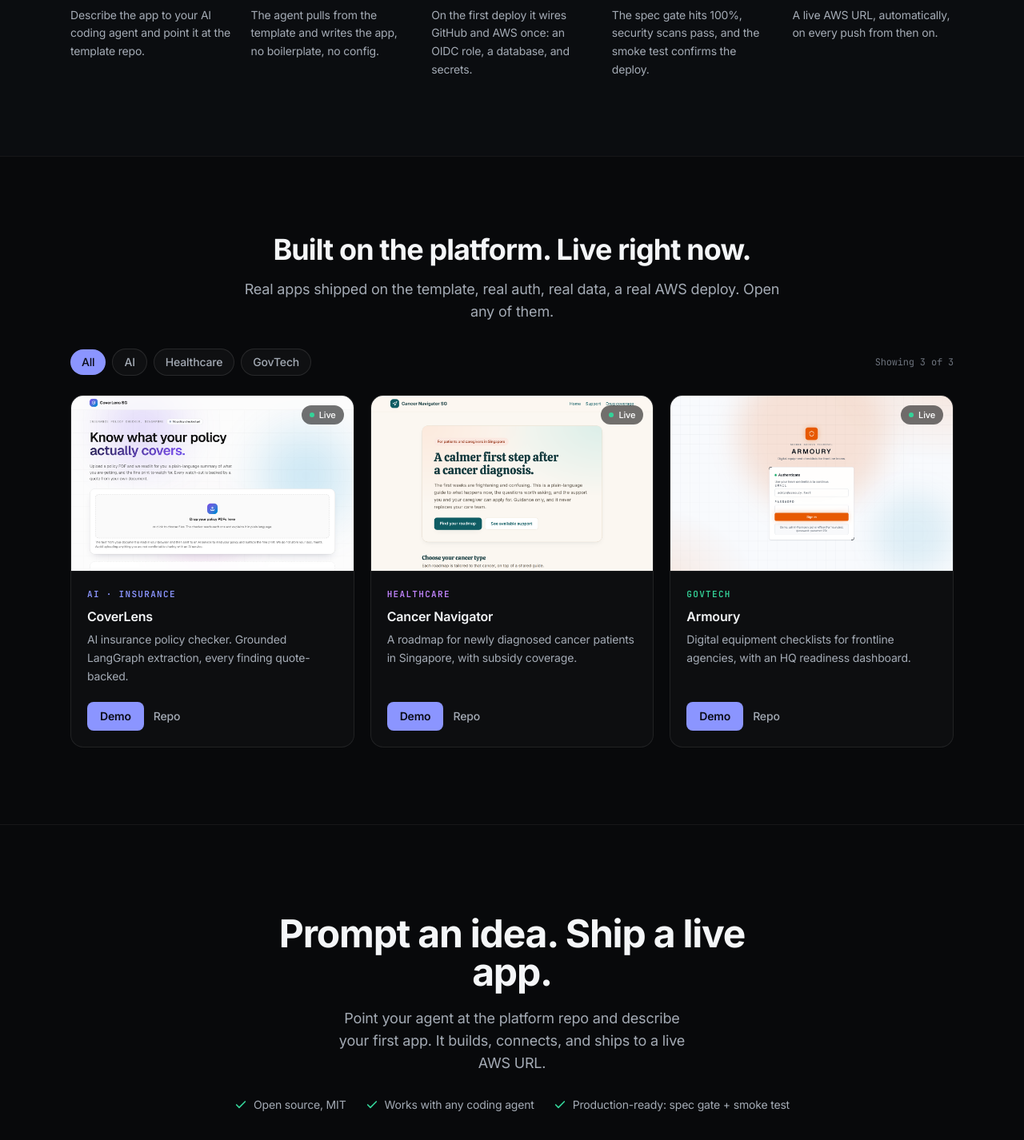
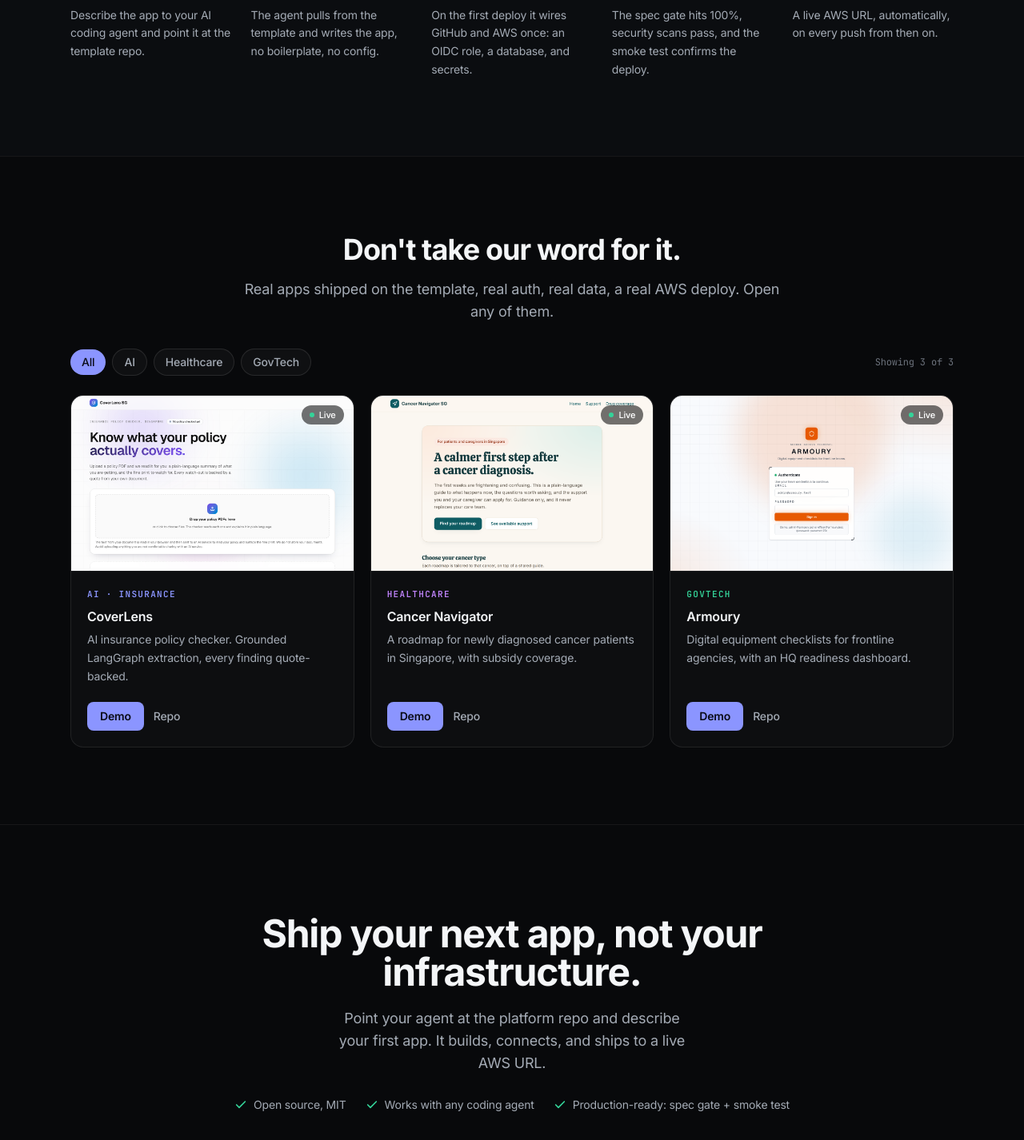
Before and after one commit to elleskay/platform-site, a Next.js app: page /platform-site/ in a window 1280 px wide. Shown: the part 2973-4399 px from the top of the page at 80% size. Built offline with nearby package versions, Linux system fonts and the light colour scheme.

Commit message:
Stronger headlines: Showcase and CTA

```diff
--- a/app/components/Gallery.tsx
+++ b/app/components/Gallery.tsx
@@ -22,7 +22,7 @@
     <section id="apps" className="border-t border-white/[0.06]">
       <div className="mx-auto max-w-6xl px-6 py-24">
         <div className="mx-auto max-w-2xl text-center">
-          <h2 className="text-3xl font-bold tracking-tight sm:text-4xl">Built on the platform. Live right now.</h2>
+          <h2 className="text-3xl font-bold tracking-tight sm:text-4xl">Don&apos;t take our word for it.</h2>
           <p className="mt-4 text-lg text-[var(--color-muted)]">Real apps shipped on the template, real auth, real data, a real AWS deploy. Open any of them.</p>
         </div>
 
--- a/app/page.tsx
+++ b/app/page.tsx
@@ -246,7 +246,7 @@
       <div className="relative mx-auto max-w-6xl overflow-hidden px-6 py-28">
         <div className="pointer-events-none absolute inset-0" style={{ background: "radial-gradient(560px 280px at 50% 120%, rgba(139,149,255,0.2), transparent 65%)" }} />
         <div className="relative text-center">
-          <h2 className="mx-auto max-w-2xl text-4xl font-bold tracking-tight sm:text-5xl">Prompt an idea. Ship a live app.</h2>
+          <h2 className="mx-auto max-w-2xl text-4xl font-bold tracking-tight sm:text-5xl">Ship your next app, not your infrastructure.</h2>
           <p className="mx-auto mt-5 max-w-md text-lg text-[var(--color-muted)]">Point your agent at the platform repo and describe your first app. It builds, connects, and ships to a live AWS URL.</p>
           <div className="mt-7 flex flex-wrap items-center justify-center gap-x-6 gap-y-2 text-sm text-[var(--color-muted)]">
             {features.map((f) => (
```
